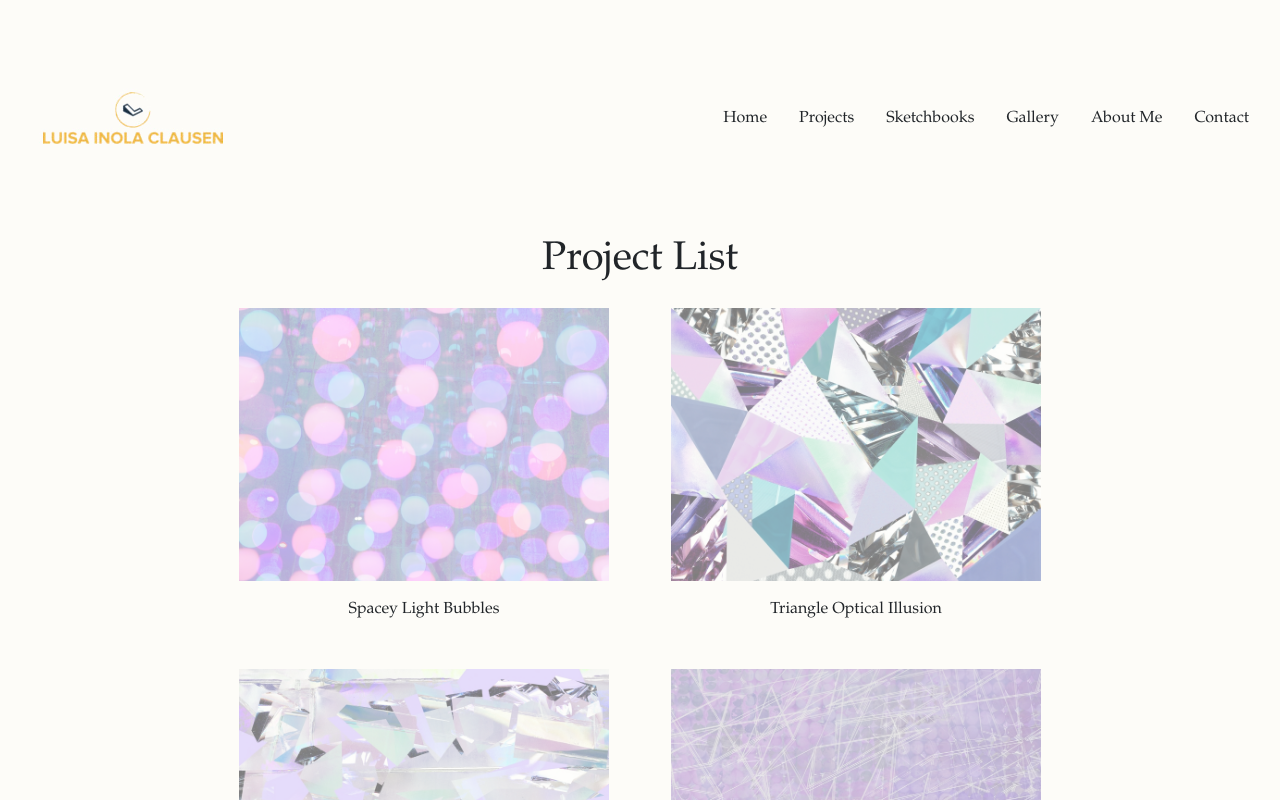
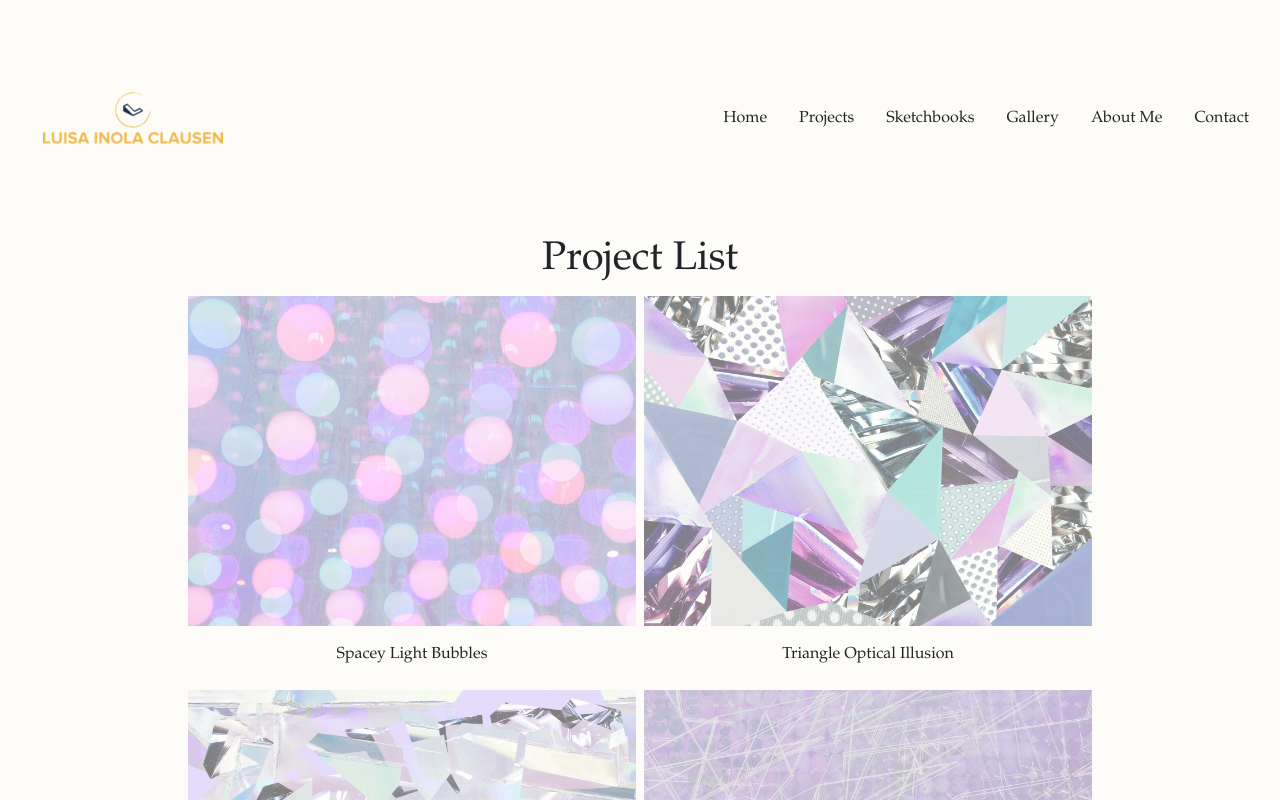
Before and after one commit to Arnoba/Portfolio, an Angular app: page /projects in a window 1280 px wide. Shown: the top 800 px of the page. Built offline with nearby package versions, Linux system fonts and the light colour scheme.

Commit message:
removed  margin + padding from element and updated styling of collection

```diff
--- a/src/app/components/shared/collection/collection.component.html
+++ b/src/app/components/shared/collection/collection.component.html
@@ -1,3 +1,3 @@
-<div  class="p-2 m-2" *ngFor="let images of images">
+<div  class="p-1 m-0" *ngFor="let images of images">
     <app-element [imageSrc]="images.imageUrl" [text]="images.title"></app-element>
 <div>
--- a/src/app/components/shared/element/element.component.html
+++ b/src/app/components/shared/element/element.component.html
@@ -1,4 +1,4 @@
-<div class="container" style="width: 25rem;">
+<div class="element-container" style="width: 28rem;">
     <img class="element-thumbnail" [src]="imageSrc" alt="Card image cap">
     <div class="element-title">
             <p class="element-text">{{text}}</p>
--- a/src/app/components/shared/element/element.component.scss
+++ b/src/app/components/shared/element/element.component.scss
@@ -1,3 +1,7 @@
+.element-container{
+    margin: 0;
+    padding: 0;
+}
 .element-thumbnail{
     width: 100%;
     height: auto;
@@ -7,7 +11,7 @@
     margin: 1em;
     text-align: center;
 }
-.container:hover{
+.element-container:hover{
     .element-thumbnail{
         opacity: 1;
         box-shadow:0 0 20px rgba(0,0,0,0.8);
```
